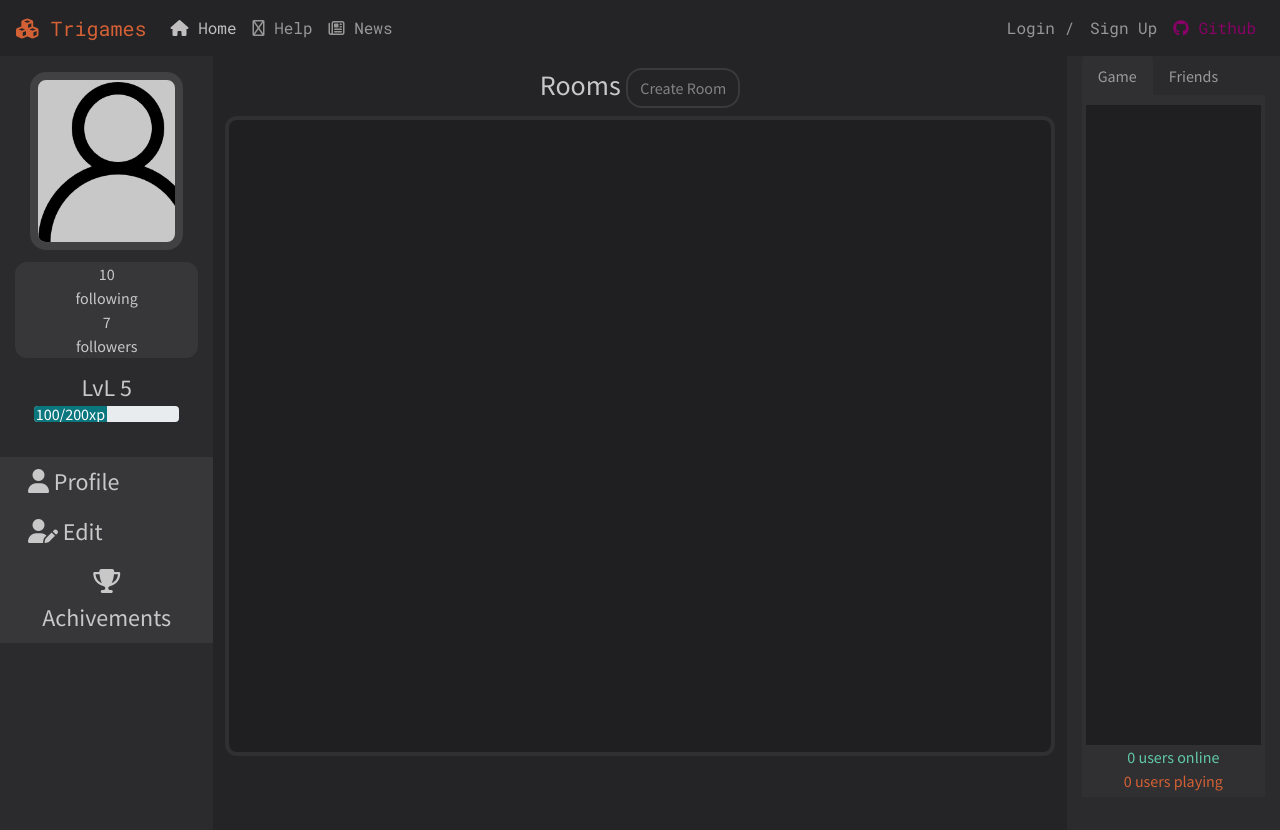
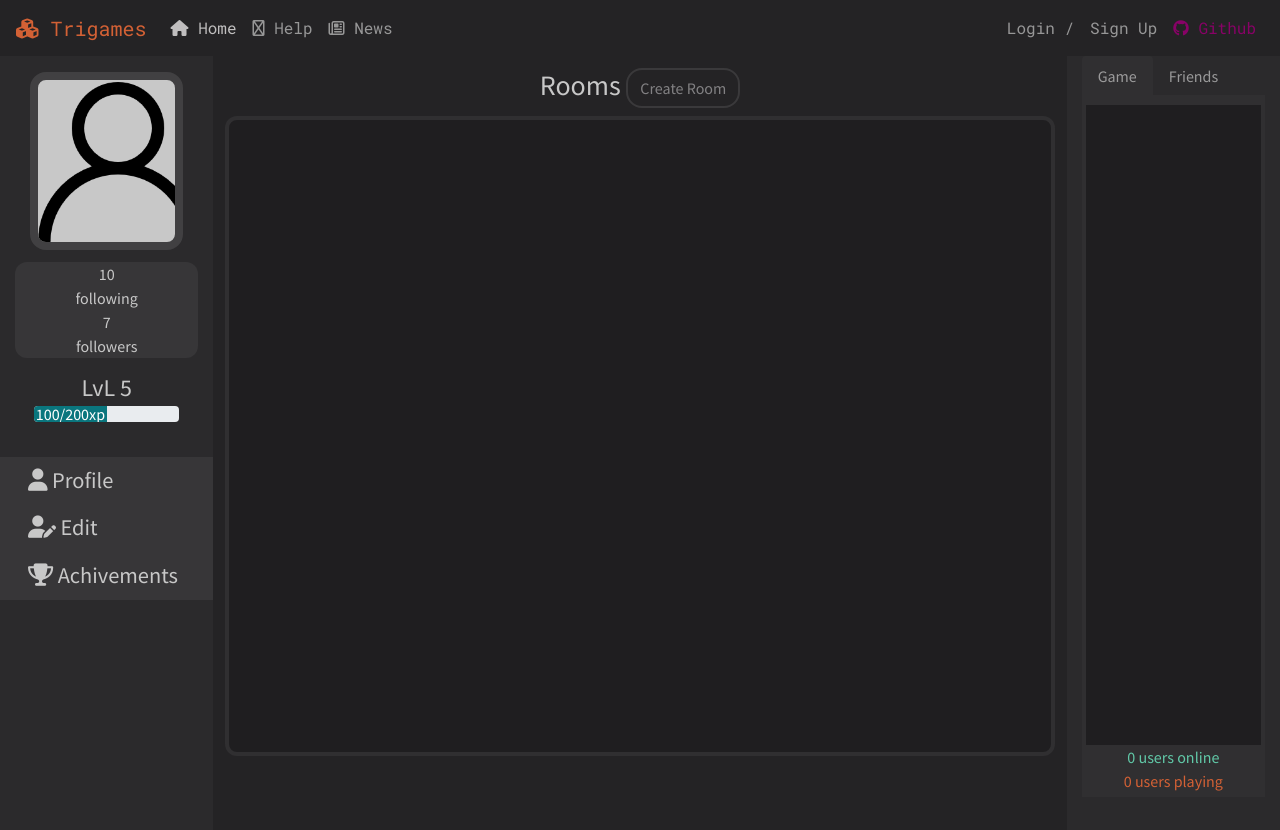
Before and after one commit to Raader/tri-cards, a React (Create React App) app in the folder client/: page /game in a window 1280 px wide. Shown: the top 830 px of the page. Built offline with nearby package versions, Linux system fonts and the light colour scheme; a web font is replaced by a local one.

Commit message:
fix font size

```diff
--- a/client/src/sheets/ProfileColumn.css
+++ b/client/src/sheets/ProfileColumn.css
@@ -37,7 +37,7 @@
 
 .btn-profile{
     color:#C8C8C8 !important;
-    font-size: 1.5rem !important;
+    font-size: 1.4rem !important;
 }
 .profile-btns{
     text-align: left;
```
